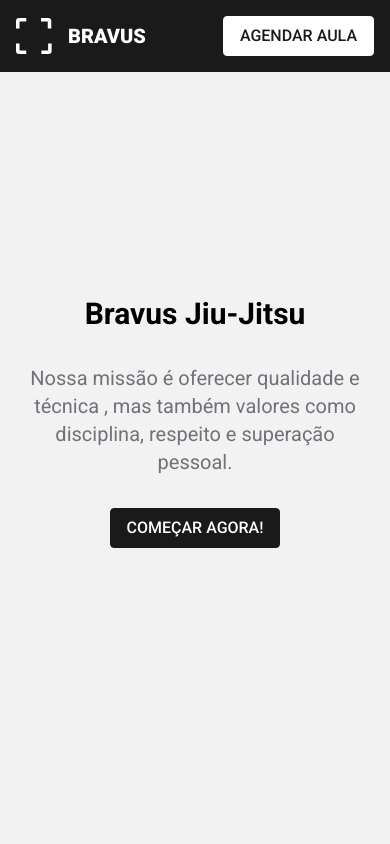
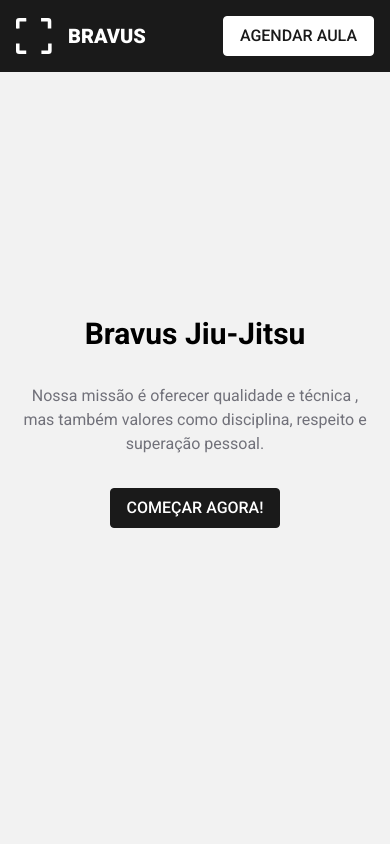
Before and after one commit to MatheusAltrao/Bravus, a Next.js app: page / in a window 390 px wide. Shown: the top 844 px of the page. Built offline with nearby package versions, Linux system fonts and the light colour scheme.

Commit message:
fix: description

```diff
--- a/src/components/sections/Hero.tsx
+++ b/src/components/sections/Hero.tsx
@@ -10,7 +10,7 @@ const Hero = () => {
                 <h2 className=' text-center md:leading-[60px] font-semibold  text-3xl lg:text-[48px] '>
                     Bravus Jiu-Jitsu
                 </h2>
-                <p className='text-xl text-zinc-500 text-center max-w-[700px]'>
+                <p className=' text-base lg:text-xl text-zinc-500 text-center max-w-[700px]'>
                     Nossa missão é oferecer qualidade e técnica , mas também
                     valores como disciplina, respeito e superação pessoal.
                 </p>
```
